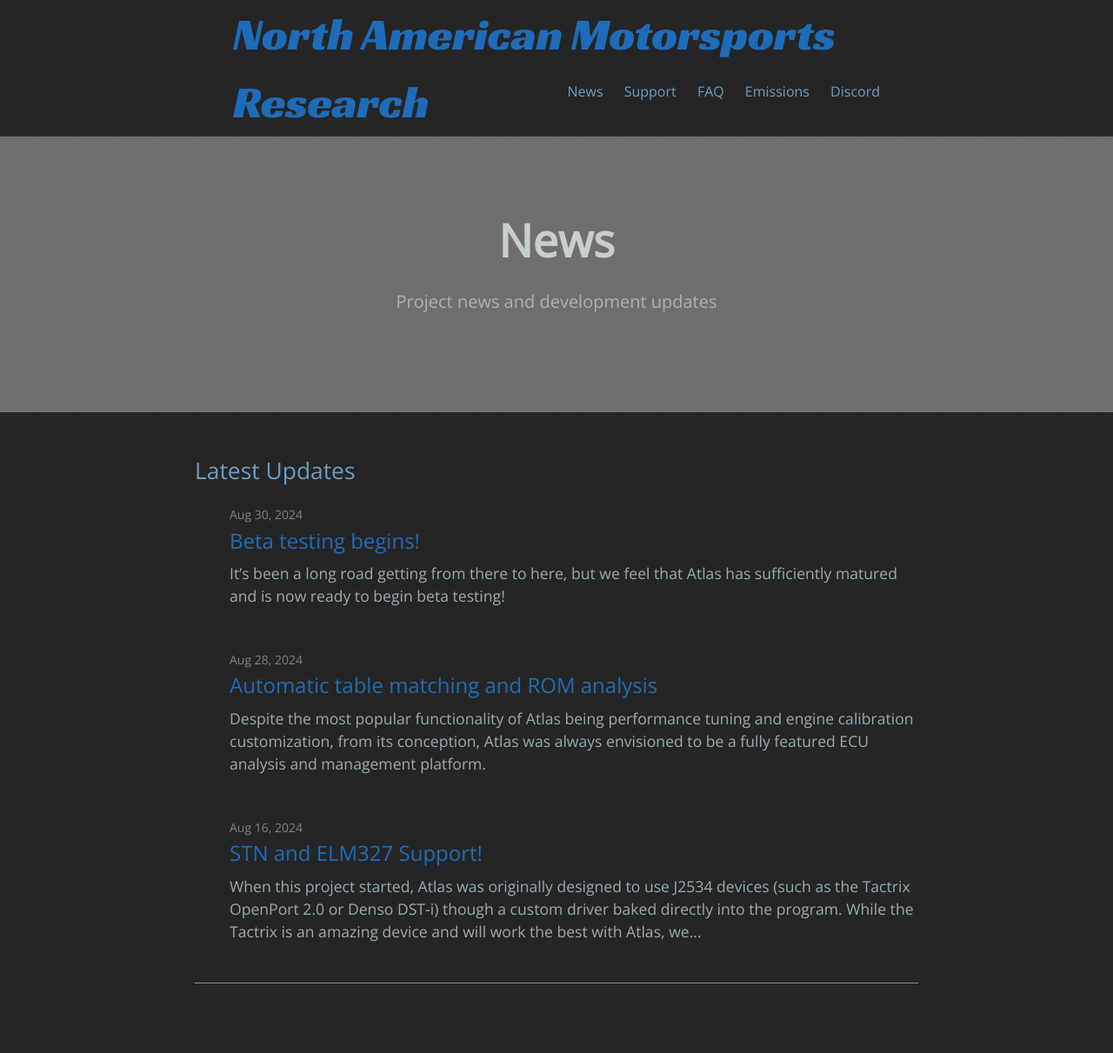
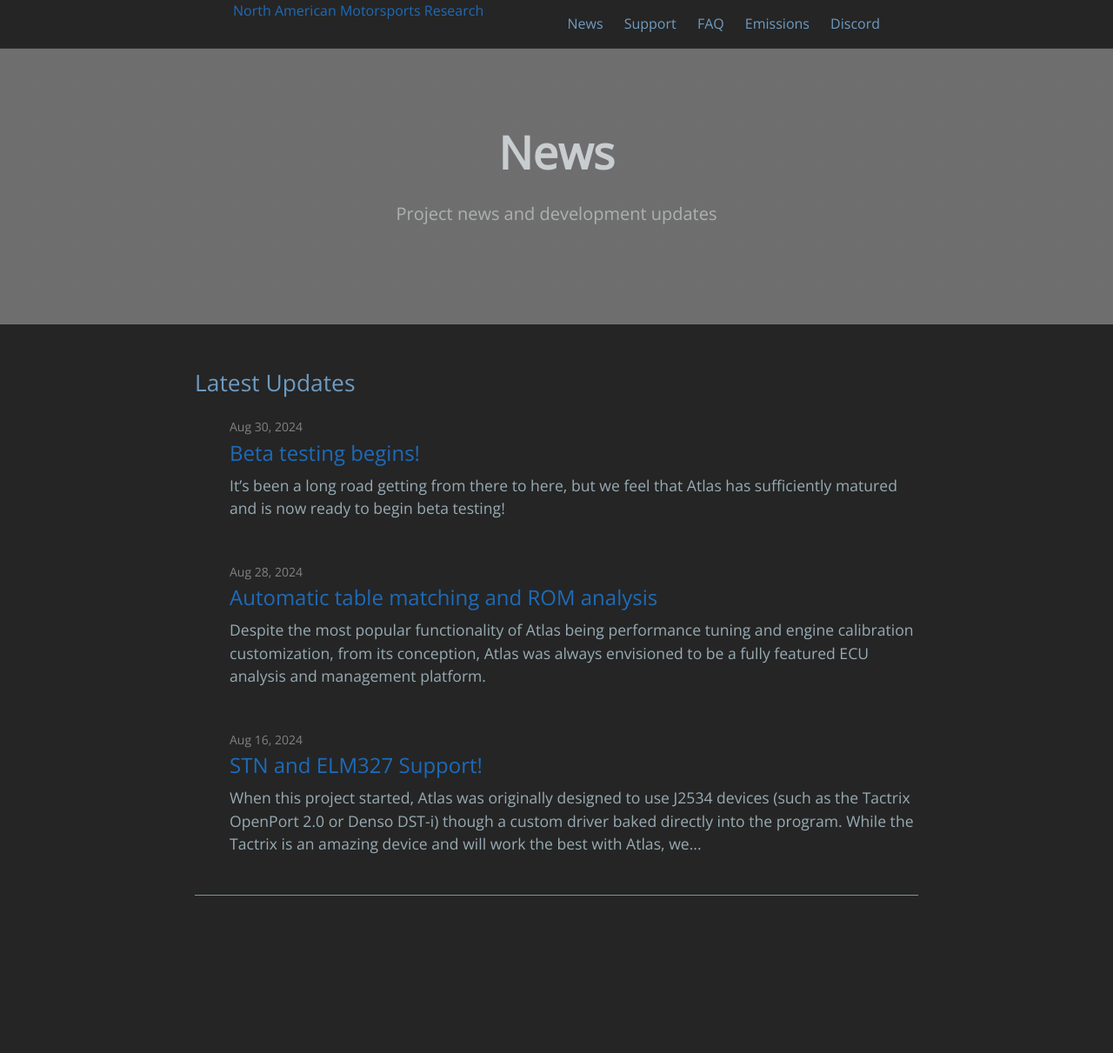
Before and after one commit to atlas-tuning/atlas-public, a Jekyll site: the page built from docs/news.md, in a window 1280 px wide. Shown: the whole page at 87% size. Built offline with Jekyll 4.4.1, drawn with Linux system fonts in a browser that asks for light colours; after the commit the page ends 1110 px from its top, so only the background shows below that.

Commit message:
Update site-header.html

```diff
--- a/docs/_includes/site-header.html
+++ b/docs/_includes/site-header.html
@@ -5,7 +5,7 @@
     {% assign page_refs = site.header_page_refs | default: default_refs %}
 
     {% if page.layout != 'home' %}
-      <a class="project-logo" href="{{ "/" | absolute_url }}">{{ site.title | escape }}</a>
+      <a class="project-logo-small" href="{{ "/" | absolute_url }}">{{ site.title | escape }}</a>
     {% endif %}
 
     {% if page_refs %}
```
